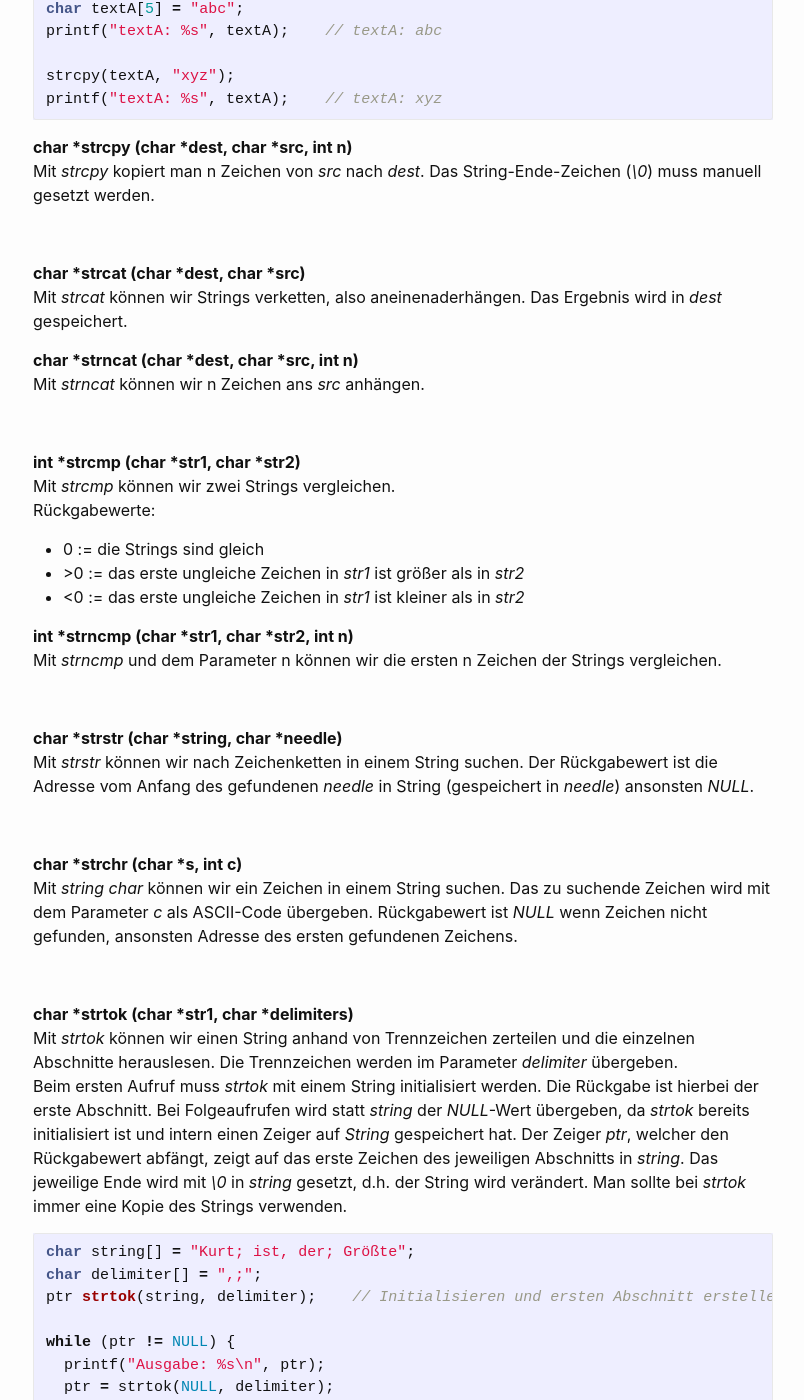
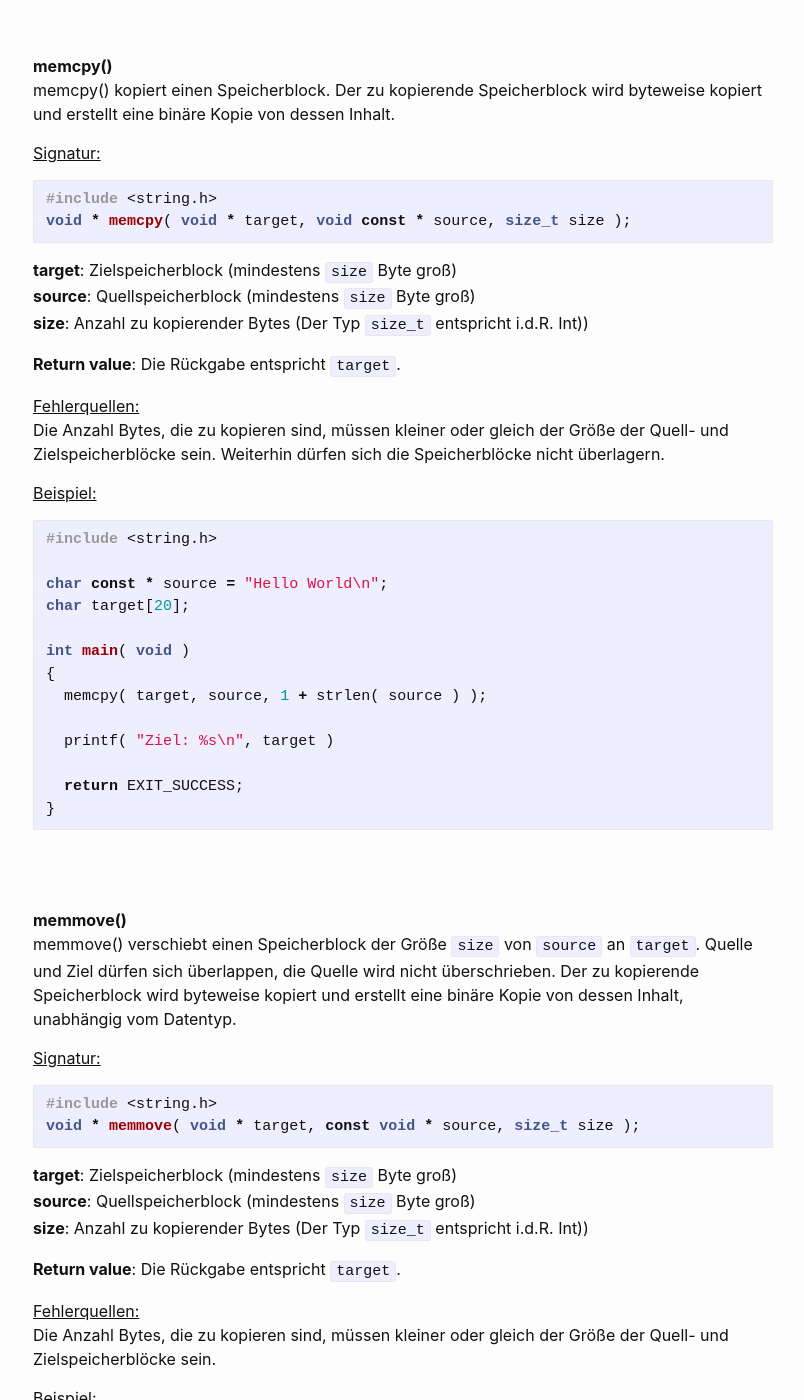
Before and after one commit to Hautaklyttn/progDocs, a Jekyll site: the page built from docs/articles/c_cpp.md, in a window 1280 px wide and 1400 px high, scrolled down 88476 px. Shown: the whole window, without its empty margins (237-1041 px from the left). Built offline with Jekyll 4.4.1, drawn with Linux system fonts in a browser that asks for light colours; some of the changed text lies outside the part shown.

Commit message:
Update c_cpp.md

````diff
--- a/docs/articles/c_cpp.md
+++ b/docs/articles/c_cpp.md
@@ -3098,80 +3098,166 @@ For the record:
 Um String-Funktionen nutzen zu können, muss die Bibliothek *string.h* eingebunden werden.
 &nbsp;
 
-**strlen (char \*str)**
-Funktion ermittelt die Länge eines Strings bzw. die Anzahl seiner Zeichen.
-
-&nbsp;
-
-**char \*strcpy (char \*dest, char \*src)**
-Mit *string copy* können wir den Inhalt eines Strings kopieren.
-- *\*dest* ist Zeiger auf Ziel-Array
-- *\*src* ist Zeiger auf Quell-Array
-
-Rückgabewert ist char-Zeiger auf Ziel-Array.
-
-```c
-char textA[5] = "abc";
-printf("textA: %s", textA);    // textA: abc
-
-strcpy(textA, "xyz");
-printf("textA: %s", textA);    // textA: xyz
-```
-
-**char \*strcpy (char \*dest, char \*src, int n)**
-Mit *strcpy* kopiert man n Zeichen von *src* nach *dest*. Das String-Ende-Zeichen (*\\0*) muss manuell gesetzt werden.
-
-&nbsp;
-
-**char \*strcat (char \*dest, char \*src)**
-Mit *strcat* können wir Strings verketten, also aneinenaderhängen. Das Ergebnis wird in *dest* gespeichert.
-
-**char \*strncat (char \*dest, char \*src, int n)**
-Mit *strncat* können wir n Zeichen ans *src* anhängen.
-
-&nbsp;
-
-**int \*strcmp (char \*str1, char \*str2)**
-Mit *strcmp* können wir zwei Strings vergleichen.
-Rückgabewerte:
-- 0 := die Strings sind gleich
-- \>0 := das erste ungleiche Zeichen in *str1* ist größer als in *str2*
-- \<0 := das erste ungleiche Zeichen in *str1* ist kleiner als in *str2*
-
-**int \*strncmp (char \*str1, char \*str2, int n)**
-Mit *strncmp* und dem Parameter n können wir die ersten n Zeichen der Strings vergleichen.
-
-&nbsp;
-
-**char \*strstr (char \*string, char \*needle)**
-Mit *strstr* können wir nach Zeichenketten in einem String suchen. Der Rückgabewert ist die Adresse vom Anfang des gefundenen *needle* in String (gespeichert in *needle*) ansonsten *NULL*.
-
-&nbsp;
-
-**char \*strchr (char \*s, int c)**
-Mit *string char* können wir ein Zeichen in einem String suchen. Das zu suchende Zeichen wird mit dem Parameter *c* als ASCII-Code übergeben. Rückgabewert ist *NULL* wenn Zeichen nicht gefunden, ansonsten Adresse des ersten gefundenen Zeichens.
-
-&nbsp;
-
-**char \*strtok (char \*str1, char \*delimiters)**
-Mit *strtok* können wir einen String anhand von Trennzeichen zerteilen und die einzelnen Abschnitte herauslesen. Die Trennzeichen werden im Parameter *delimiter* übergeben.
-Beim ersten Aufruf muss *strtok* mit einem String initialisiert werden. Die Rückgabe ist hierbei der erste Abschnitt. Bei Folgeaufrufen wird statt *string* der *NULL*-Wert übergeben, da *strtok* bereits initialisiert ist und intern einen Zeiger auf *String* gespeichert hat. Der Zeiger *ptr*, welcher den Rückgabewert abfängt, zeigt auf das erste Zeichen des jeweiligen Abschnitts in *string*. Das jeweilige Ende wird mit *\\0* in *string* gesetzt, d.h. der String wird verändert. Man sollte bei *strtok* immer eine Kopie des Strings verwenden.
-
-```c
-char string[] = "Kurt; ist, der; Größte";
-char delimiter[] = ",;";
-ptr strtok(string, delimiter);    // Initialisieren und ersten Abschnitt erstellen
-
-while (ptr != NULL) {
-  printf("Ausgabe: %s\n", ptr);
-  ptr = strtok(NULL, delimiter);
-}
-
-// Ausgabe: Kurt
-// Ausgabe: ist
-// Ausgabe: der
-// Ausgabe: Größte
-```
+#### **<font size="+2">Kopieren</font>**
+
+|Funktion|Bedeutung|
+|---|---|
+|[memcpy()](#ch6-6-1)|Kopiert einen Speicherblock|
+|[memmove()](#ch6-6-2)|Verschiebt einen Speicherblock|
+|[strcpy()](#ch6-6-3)|Kopiert einen String|
+|[strncpy()](#ch6-6-4)|Kopiert eine angegeben Anzahl von Zeichen eines Strings|
+
+<a name="ch6-6-1"></a>
+**memcpy()**
+memcpy() kopiert einen Speicherblock. Der zu kopierende Speicherblock wird byteweise kopiert und erstellt eine binäre Kopie von dessen Inhalt.
+
+<u>Signatur:</u>
+```c
+#include <string.h>
+void * memcpy( void * target, void const * source, size_t size );
+```
+**target**: Zielspeicherblock (mindestens `size` Byte groß)
+**source**: Quellspeicherblock (mindestens `size` Byte groß)
+**size**: Anzahl zu kopierender Bytes (Der Typ `size_t` entspricht i.d.R. Int))
+
+**Return value**: Die Rückgabe entspricht `target`.
+
+<u>Fehlerquellen:</u>
+Die Anzahl Bytes, die zu kopieren sind, müssen kleiner oder gleich der Größe der Quell- und Zielspeicherblöcke sein. Weiterhin dürfen sich die Speicherblöcke nicht überlagern.
+
+<u>Beispiel:</u>
+```c
+#include <string.h>
+
+char const * source = "Hello World\n";
+char target[20];
+
+int main( void )
+{
+  memcpy( target, source, 1 + strlen( source ) );
+
+  printf( "Ziel: %s\n", target )
+
+  return EXIT_SUCCESS;
+}
+```
+
+&nbsp;
+
+<a name="ch6-6-2"></a>
+**memmove()**
+memmove() verschiebt einen Speicherblock der Größe `size` von `source` an `target`. Quelle und Ziel dürfen sich überlappen, die Quelle wird nicht überschrieben. Der zu kopierende Speicherblock wird byteweise kopiert und erstellt eine binäre Kopie von dessen Inhalt, unabhängig vom Datentyp.
+
+<u>Signatur:</u>
+```c
+#include <string.h>
+void * memmove( void * target, const void * source, size_t size );
+```
+**target**: Zielspeicherblock (mindestens `size` Byte groß)
+**source**: Quellspeicherblock (mindestens `size` Byte groß)
+**size**: Anzahl zu kopierender Bytes (Der Typ `size_t` entspricht i.d.R. Int))
+
+**Return value**: Die Rückgabe entspricht `target`.
+
+<u>Fehlerquellen:</u>
+Die Anzahl Bytes, die zu kopieren sind, müssen kleiner oder gleich der Größe der Quell- und Zielspeicherblöcke sein.
+
+<u>Beispiel:</u>
+```c
+#include <stdio.h>
+#include <string.h>
+
+int main ()
+{
+  char str[20] = "Moin User!";
+  memmove( str+5, str, 12 );
+  puts( str );
+  return 0;
+}
+```
+
+&nbsp;
+
+<a name="ch6-6-3"></a>
+**strcpy()**
+strcpy kopiert einen String.
+
+<u>Signatur:</u>
+```c
+#include <string.h>
+char * strcpy ( char * destination, const char * source );
+```
+**destination**: Ziel des Kopiervorganges, enthält nach der Ausführung den selben String wie `source`
+**source**: Ausgangsstring, der kopiert werden soll.
+
+**Return value**: Die Rückgabe entspricht `destination`.
+
+<u>Fehlerquellen:</u>
+Wichtig ist, dass destination groß genug ist, um source aufzunehmen. Andernfalls wird in einen ungültigen Speicherbereich geschrieben.
+
+<u>Beispiel:</u>
+```c
+#include <stdio.h>
+#include <string.h>
+
+int main ()
+{
+  char source[] = "proggen.org";
+  char destination[] = "hier wird der andere String hin kopiert";
+
+  strcpy( destination, source );
+
+  printf( "%s\n", destination );
+
+  return 0;
+}
+```
+
+&nbsp;
+
+<a name="ch6-6-4"></a>
+**strncpy()**
+Kopiert einen String bis zum ersten Nullbyte oder bis `size` Bytes kopiert wurden. Ist der Quellstring zu klein, so wird der Zielstring bis `size` mit Nullbytes aufgefüllt.
+
+<u>Signatur:</u>
+```c
+#include <string.h>
+char * strncpy( char * target, const char * source, size_t size );
+```
+**target**: Ziel des Kopiervorganges, enthält nach der Ausführung den selben String wie `source`
+**source**: Ausgangsstring, der kopiert werden soll.
+**size**: Anzahl zu kopierender Chars (Der Typ size_t entspricht i.d.R. unsigned Int)
+
+**Return value**: Die Rückgabe entspricht `target`.
+
+<u>Fehlerquellen:</u>
+Ist `size` kleiner als die Länge des Quellstrings, so werden genau `size` Bytes kopiert. Der Zielstring wird nicht mit einem Nullbyte abgeschlossen. Dies muss gegebenenfalls durch den Programmierer nachgeholt werden, wie es im Beispiel mit dem zweiten „Moin“-String geschieht.
+
+<u>Beispiel:</u>
+```c
+#include <stdio.h>
+#include <string.h>
+
+int main ()
+{
+  char source[] = "Moin User!";
+  char target[] = "01234567890123456789";
+  char moin[20];
+
+  strncpy( target, source, 20 );  // kopiert nur 11 Zeichen (source inklusive Nullbyte)
+  printf( "'%s'\n", target );
+
+  strncpy( moin, source, 4 );
+  moin[4] = '\0';
+  printf( "'%s'\n", moin );
+
+  return 0;
+}
+```
+
+&nbsp;
+
+
 
 &nbsp;
 
````
